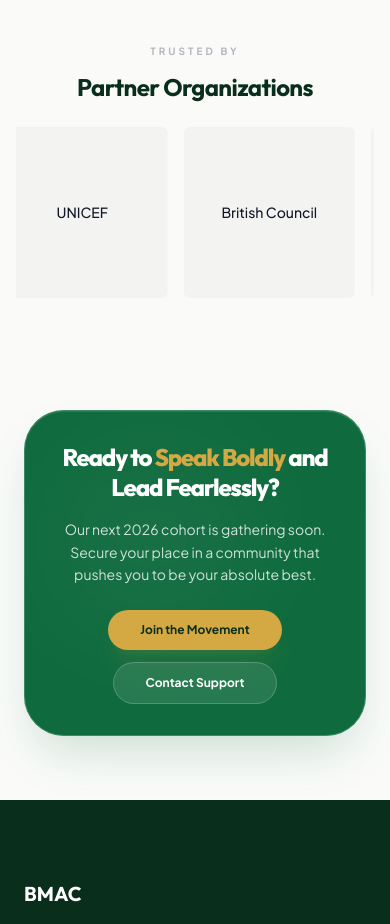
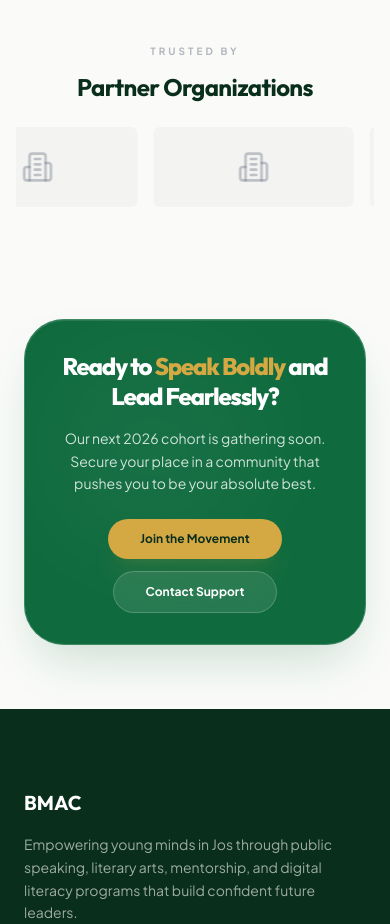
Before and after one commit to ranocodes/bmac-next, a Next.js app: page / in a window 390 px wide. Shown: the part 3900-4824 px from the top of the page. Built offline with nearby package versions, Linux system fonts and the light colour scheme.

Commit message:
feat: replace carousel with infinite scroll for partner logos and improve layout

```diff
--- a/src/components/ui/cases-with-infinite-scroll.tsx
+++ b/src/components/ui/cases-with-infinite-scroll.tsx
@@ -1,12 +1,5 @@
 "use client";
-
-import { useEffect, useState } from "react";
-import {
-  Carousel,
-  CarouselApi,
-  CarouselContent,
-  CarouselItem,
-} from "@/components/ui/carousel";
+import { Building2 } from "lucide-react";
 
 interface PartnerLogo {
   id: string;
@@ -16,28 +9,8 @@ interface PartnerLogo {
 }
 
 function Case({ partners, hideHeading }: { partners?: PartnerLogo[]; hideHeading?: boolean }) {
-  const [api, setApi] = useState<CarouselApi>();
-  const [current, setCurrent] = useState(0);
-
-  useEffect(() => {
-    if (!api) {
-      return;
-    }
-
-    const timer = setTimeout(() => {
-      if (api.selectedScrollSnap() + 1 === api.scrollSnapList().length) {
-        setCurrent(0);
-        api.scrollTo(0);
-      } else {
-        api.scrollNext();
-        setCurrent(current + 1);
-      }
-    }, 1000);
-
-    return () => clearTimeout(timer);
-  }, [api, current]);
-
   const items = partners || Array.from({ length: 15 });
+  const doubled = [...items, ...items];
 
   return (
     <div className={`w-full ${hideHeading ? "" : "py-20 lg:py-40"}`}>
@@ -48,35 +21,45 @@ function Case({ partners, hideHeading }: { partners?: PartnerLogo[]; hideHeading
               Trusted by thousands of businesses worldwide
             </h2>
           )}
-          <Carousel setApi={setApi} className="w-full">
-            <CarouselContent>
-              {items.map((item: PartnerLogo | number, index: number) => {
+          <div className="overflow-hidden w-full">
+            <div className="bmac-scroll-track flex">
+              {doubled.map((item: PartnerLogo | number, index: number) => {
                 if (typeof item === "number") {
                   return (
-                    <CarouselItem className="basis-1/2 md:basis-1/4 lg:basis-1/6" key={index}>
-                      <div className="flex rounded-md aspect-square bg-muted items-center justify-center p-6">
-                        <span className="text-sm">Logo {index + 1}</span>
+                    <div key={index} className="min-w-0 shrink-0 grow-0 basis-1/4 sm:basis-1/5 md:basis-1/8 lg:basis-1/10 pl-4">
+                      <div className="flex rounded-md bg-muted items-center justify-center h-20 sm:h-24 md:h-28 px-3 md:px-6">
+                        <span className="text-xs sm:text-sm">Logo {index + 1}</span>
                       </div>
-                    </CarouselItem>
+                    </div>
                   );
                 }
                 const partner = item as PartnerLogo;
                 return (
-                  <CarouselItem className="basis-1/2 md:basis-1/4 lg:basis-1/6" key={partner.id}>
-                    <div className="flex rounded-md aspect-square bg-muted items-center justify-center p-6 overflow-hidden">
+                  <div key={`${partner.id}-${index}`} className="min-w-0 shrink-0 grow-0 basis-1/4 sm:basis-1/5 md:basis-1/8 lg:basis-1/10 pl-4">
+                    <div className="flex rounded-md bg-muted items-center justify-center h-20 sm:h-24 md:h-28 px-3 md:px-6 overflow-hidden">
                       {partner.logo && !partner.logo.includes("placeholder") ? (
                         <img src={partner.logo} alt={partner.name} className="w-full h-full object-contain" />
                       ) : (
-                        <span className="text-sm font-medium text-center leading-tight">{partner.name}</span>
+                        <Building2 className="w-8 h-8 text-muted-foreground/40" />
                       )}
                     </div>
-                  </CarouselItem>
+                  </div>
                 );
               })}
-            </CarouselContent>
-          </Carousel>
+            </div>
+          </div>
         </div>
       </div>
+      <style>{`
+        .bmac-scroll-track {
+          animation: bmac-scroll 30s linear infinite;
+          width: fit-content;
+        }
+        @keyframes bmac-scroll {
+          0% { transform: translateX(0); }
+          100% { transform: translateX(-50%); }
+        }
+      `}</style>
     </div>
   );
 };
```
